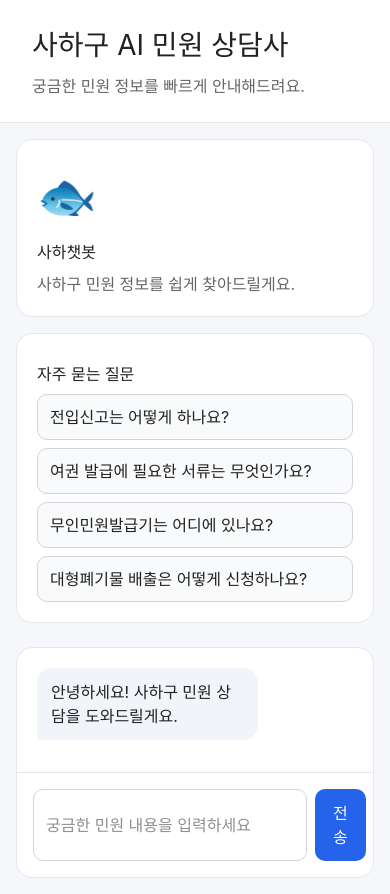
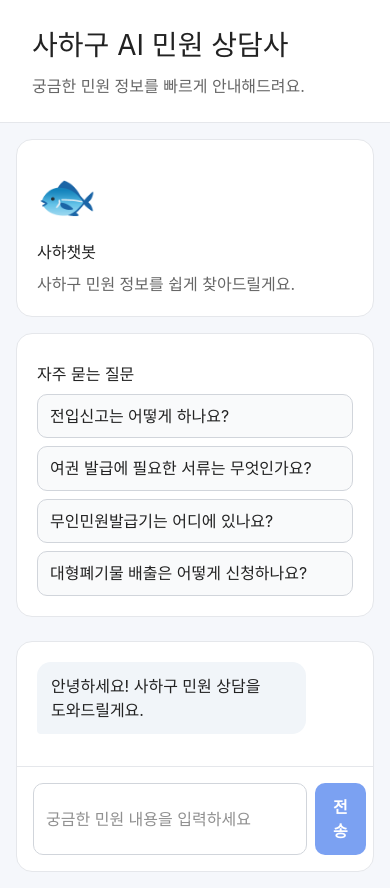
Before and after one commit to dainkim621/Saha_AI_Counselor, a React (Vite) app in the folder frontend/: page / in a window 390 px wide. Built offline with nearby package versions, Linux system fonts and the light colour scheme.

Commit message:
feat: 챗봇 UI, 로딩 상태, quick menu 기능 추가

```diff
--- a/frontend/src/App.css
+++ b/frontend/src/App.css
@@ -64,6 +64,7 @@
 .mascot-card p {
   color: #666;
   margin: 0;
+  line-height: 1.5;
 }
 
 .quick-button-list {
@@ -79,10 +80,16 @@
   border-radius: 10px;
   cursor: pointer;
   text-align: left;
+  line-height: 1.4;
 }
 
 .quick-button-list button:hover {
   background-color: #eef2ff;
+}
+
+.quick-button-list button:disabled {
+  opacity: 0.6;
+  cursor: not-allowed;
 }
 
 .chat-window {
@@ -110,6 +117,7 @@
   border-radius: 14px;
   line-height: 1.5;
   white-space: pre-wrap;
+  word-break: keep-all;
 }
 
 .user-bubble {
@@ -122,6 +130,27 @@
   background-color: #f1f5f9;
   color: #222;
   border-bottom-left-radius: 4px;
+}
+
+.loading-bubble {
+  color: #555;
+}
+
+.loading-dots {
+  display: inline-block;
+  animation: blink 1.2s infinite;
+}
+
+@keyframes blink {
+  0% {
+    opacity: 0.2;
+  }
+  50% {
+    opacity: 1;
+  }
+  100% {
+    opacity: 0.2;
+  }
 }
 
 .chat-input-box {
@@ -146,6 +175,11 @@
   background-color: #2563eb;
   color: white;
   cursor: pointer;
+  font-weight: 600;
+}
+
+.chat-input-box button:hover {
+  background-color: #1d4ed8;
 }
 
 .chat-input-box button:disabled,
@@ -167,4 +201,8 @@
   .chat-section {
     height: 70vh;
   }
+
+  .message-bubble {
+    max-width: 85%;
+  }
 }
--- a/frontend/src/App.tsx
+++ b/frontend/src/App.tsx
@@ -22,8 +22,10 @@ function App() {
 
   const [isLoading, setIsLoading] = useState(false);
 
+  // 현재는 백엔드 없이 mock 답변으로 프론트 동작 확인
   const sendMessage = async (question: string) => {
     if (!question.trim()) return;
+    if (isLoading) return;
 
     const userMessage: Message = {
       role: "user",
@@ -33,42 +35,16 @@ function App() {
     setMessages((prev) => [...prev, userMessage]);
     setIsLoading(true);
 
-    try {
-      const response = await fetch("http://localhost:8000/ai-chat", {
-        method: "POST",
-        headers: {
-          "Content-Type": "application/json",
-        },
-        body: JSON.stringify({
-          question: question,
-        }),
-      });
-
-      if (!response.ok) {
-        throw new Error("백엔드 응답 오류");
-      }
-
-      const data = await response.json();
-
-      const aiMessage: Message = {
+    setTimeout(() => {
+      const mockAnswer: Message = {
         role: "assistant",
-        content: data.answer,
+        content:
+          "현재는 프론트엔드 테스트용 임시 답변입니다.\n\n백엔드 연결 후에는 이곳에 실제 사하구 민원 안내 답변이 표시됩니다.",
       };
 
-      setMessages((prev) => [...prev, aiMessage]);
-    } catch (error) {
-      console.error(error);
-
-      setMessages((prev) => [
-        ...prev,
-        {
-          role: "assistant",
-          content: "서버와 연결하는 중 문제가 발생했어요. 잠시 후 다시 시도해주세요.",
-        },
-      ]);
-    } finally {
+      setMessages((prev) => [...prev, mockAnswer]);
       setIsLoading(false);
-    }
+    }, 800);
   };
 
   return (
@@ -78,7 +54,7 @@ function App() {
       <main className="main-layout">
         <section className="left-section">
           <MascotCard />
-          <QuickMenu onSelect={sendMessage} />
+          <QuickMenu onSelect={sendMessage} disabled={isLoading} />
         </section>
 
         <section className="chat-section">
--- a/frontend/src/components/ChatInput.tsx
+++ b/frontend/src/components/ChatInput.tsx
@@ -9,10 +9,12 @@ function ChatInput({ onSend, isLoading }: ChatInputProps) {
   const [input, setInput] = useState("");
 
   const handleSend = () => {
-    if (!input.trim()) return;
+    const trimmedInput = input.trim();
+
+    if (!trimmedInput) return;
     if (isLoading) return;
 
-    onSend(input);
+    onSend(trimmedInput);
     setInput("");
   };
 
@@ -32,7 +34,7 @@ function ChatInput({ onSend, isLoading }: ChatInputProps) {
         disabled={isLoading}
       />
 
-      <button onClick={handleSend} disabled={isLoading}>
+      <button onClick={handleSend} disabled={isLoading || !input.trim()}>
         {isLoading ? "답변 중..." : "전송"}
       </button>
     </div>
--- a/frontend/src/components/ChatWindow.tsx
+++ b/frontend/src/components/ChatWindow.tsx
@@ -1,3 +1,4 @@
+import { useEffect, useRef } from "react";
 import type { Message } from "../App";
 
 type ChatWindowProps = {
@@ -6,6 +7,13 @@ type ChatWindowProps = {
 };
 
 function ChatWindow({ messages, isLoading }: ChatWindowProps) {
+  const bottomRef = useRef<HTMLDivElement | null>(null);
+
+  // 메시지가 추가되거나 로딩 상태가 바뀌면 맨 아래로 자동 스크롤
+  useEffect(() => {
+    bottomRef.current?.scrollIntoView({ behavior: "smooth" });
+  }, [messages, isLoading]);
+
   return (
     <div className="chat-window">
       {messages.map((message, index) => (
@@ -31,11 +39,13 @@ function ChatWindow({ messages, isLoading }: ChatWindowProps) {
 
       {isLoading && (
         <div className="message-row assistant-row">
-          <div className="message-bubble assistant-bubble">
-            답변을 생성하고 있어요...
+          <div className="message-bubble assistant-bubble loading-bubble">
+            답변을 생성하고 있어요<span className="loading-dots">...</span>
           </div>
         </div>
       )}
+
+      <div ref={bottomRef} />
     </div>
   );
 }
--- a/frontend/src/components/QuickMenu.tsx
+++ b/frontend/src/components/QuickMenu.tsx
@@ -1,5 +1,6 @@
 type QuickMenuProps = {
   onSelect: (message: string) => void;
+  disabled: boolean;
 };
 
 const quickQuestions = [
@@ -9,14 +10,18 @@ const quickQuestions = [
   "대형폐기물 배출은 어떻게 신청하나요?",
 ];
 
-function QuickMenu({ onSelect }: QuickMenuProps) {
+function QuickMenu({ onSelect, disabled }: QuickMenuProps) {
   return (
     <div className="quick-menu">
       <h3>자주 묻는 질문</h3>
 
       <div className="quick-button-list">
         {quickQuestions.map((question) => (
-          <button key={question} onClick={() => onSelect(question)}>
+          <button
+            key={question}
+            onClick={() => onSelect(question)}
+            disabled={disabled}
+          >
             {question}
           </button>
         ))}
```
